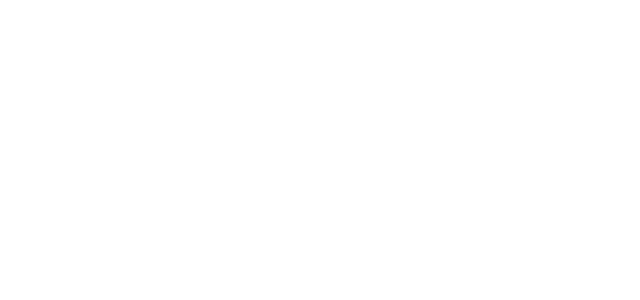
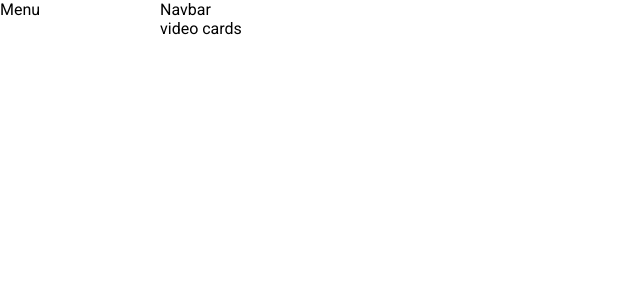
Before and after one commit to limslmao/youtubeClone, a React (Create React App) app: page / in a window 1280 px wide. Shown: the top 300 px of the page, without its empty margins (0-640 px from the left). Built offline with nearby package versions, Linux system fonts and the light colour scheme.

Commit message:
Create styled-component

```diff
--- a/src/App.js
+++ b/src/App.js
@@ -1,12 +1,24 @@
 import styled from "styled-components";
+import { Menu } from "./components/Menu";
+import { Navbar } from "./components/Navbar";
 
-const Container = styled.div``;
+const Container = styled.div`
+  display: flex;
+`;
+
+const Main = styled.div`
+  flex: 7;
+`;
+const Wrapper = styled.div``;
 
 function App() {
   return (
     <Container>
-      {/*menu*/}
-      {/*main*/}
+      <Menu />
+      <Main>
+        <Navbar />
+        <Wrapper>video cards</Wrapper>
+      </Main>
     </Container>
   );
 }
--- /dev/null
+++ b/src/components/Menu.jsx
@@ -0,0 +1,10 @@
+import React from "react";
+import styled from "styled-components";
+
+const Container = styled.div`
+  flex: 1;
+`;
+
+export const Menu = () => {
+  return <Container>Menu</Container>;
+};
--- /dev/null
+++ b/src/components/Navbar.jsx
@@ -0,0 +1,5 @@
+import React from "react";
+
+export const Navbar = () => {
+  return <div>Navbar</div>;
+};
```
